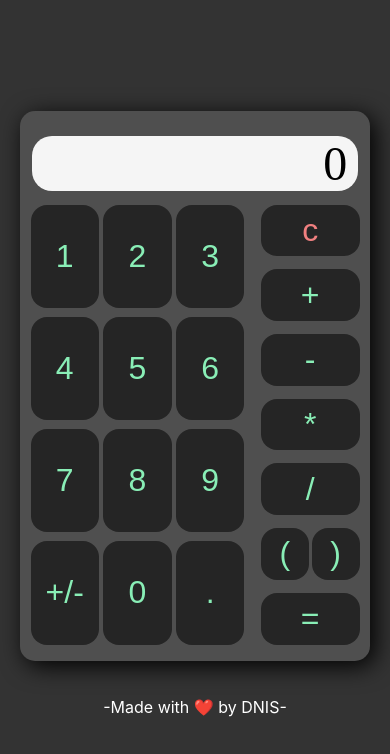
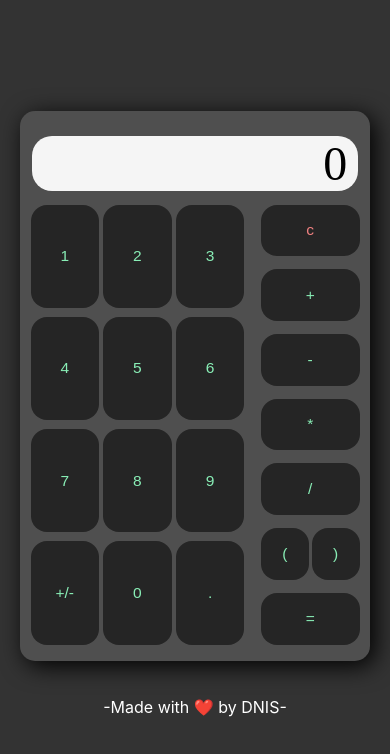
Before and after one commit to dbode94/calculator, a React (Create React App) app: page / in a window 390 px wide. Shown: the top 754 px of the page. Built offline with nearby package versions, Linux system fonts and the light colour scheme; a web font is replaced by a local one.

Commit message:
fixing grid for Iphone

```diff
--- a/src/components/button/button.style.scss
+++ b/src/components/button/button.style.scss
@@ -1,6 +1,6 @@
 .calButton{
     border-radius: 1rem;
-    font-size: 2rem;
+    font-size: calc(14px + 0.390625vw);
     background-color: rgba($color: #25252567, $alpha: 1.0);
     color: rgba($color: #89eeb6, $alpha: 1.0);
     border: 0px;
```
